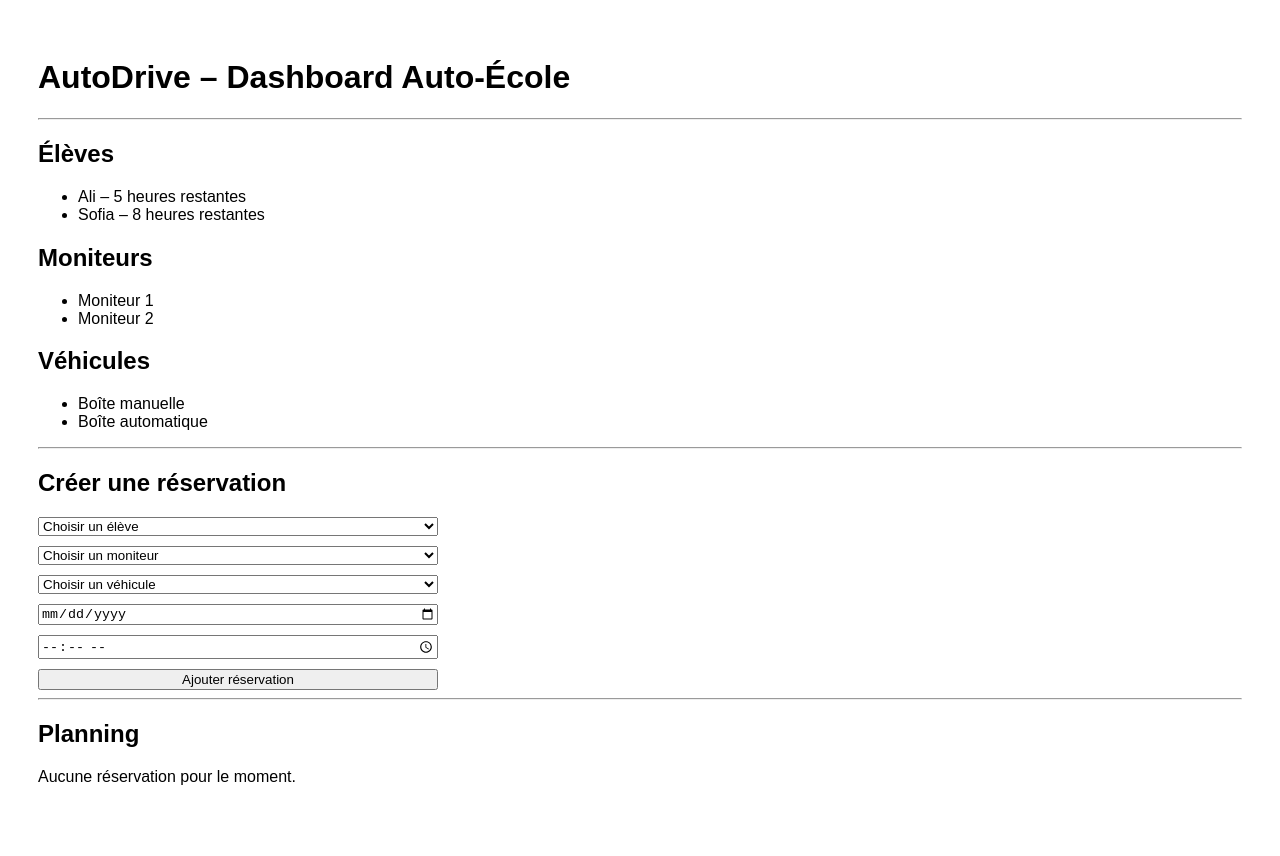
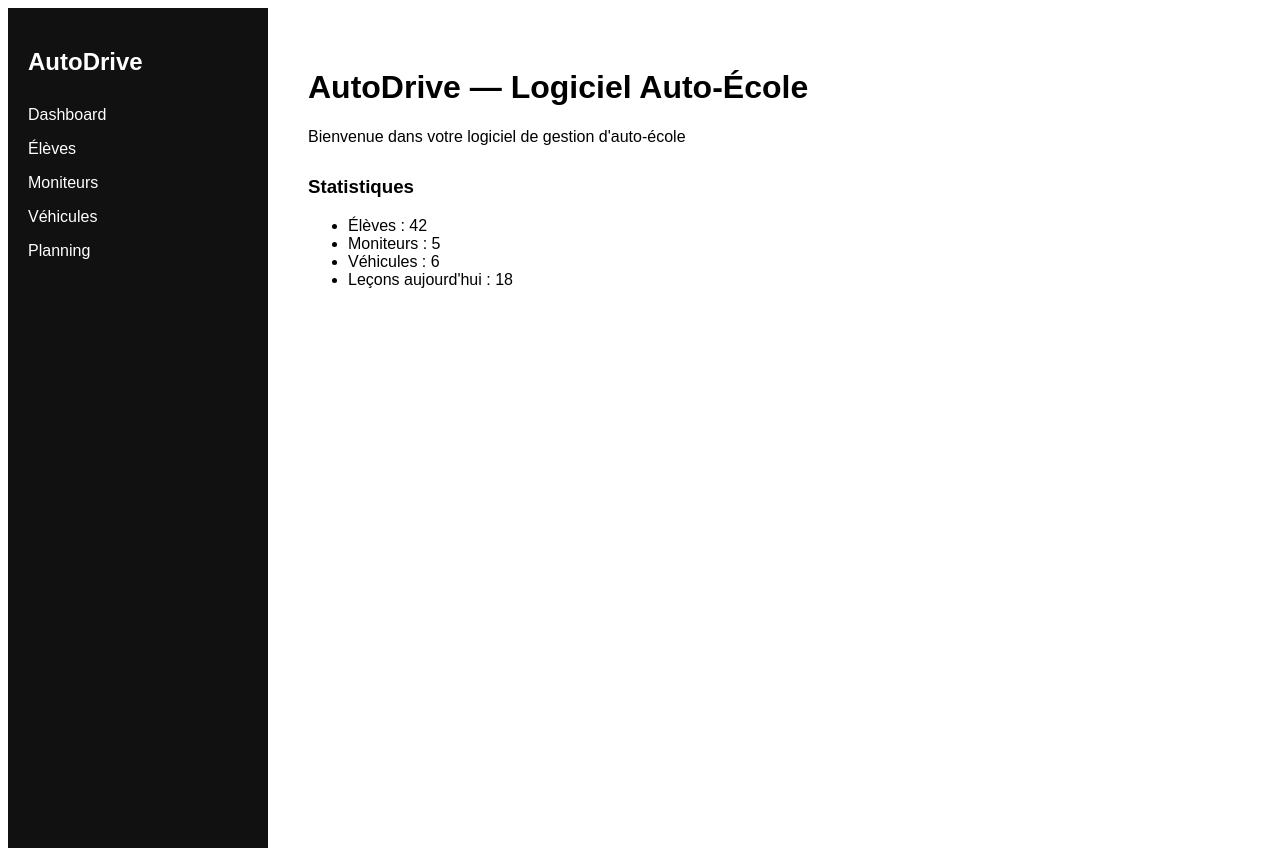
Before and after one commit to nono94400/Auto-drive-, a React (Vite) app: page / in a window 1280 px wide. Built offline with nearby package versions, Linux system fonts and the light colour scheme.

Commit message:
Update App.jsx

```diff
--- a/src/App.jsx
+++ b/src/App.jsx
@@ -1,157 +1,75 @@
 import React, { useState } from "react";
 
-function App() {
-  const [students, setStudents] = useState([
-    { id: 1, name: "Ali", hours: 5 },
-    { id: 2, name: "Sofia", hours: 8 },
-  ]);
+import Dashboard from "./pages/Dashboard";
+import Students from "./pages/Students";
+import Instructors from "./pages/Instructors";
+import Vehicles from "./pages/Vehicles";
+import Booking from "./pages/Booking";
 
-  const [instructors] = useState([
-    { id: 1, name: "Moniteur 1" },
-    { id: 2, name: "Moniteur 2" },
-  ]);
+export default function App() {
 
-  const [cars] = useState([
-    { id: 1, type: "Boîte manuelle" },
-    { id: 2, type: "Boîte automatique" },
-  ]);
+  const [page, setPage] = useState("dashboard");
 
-  const [bookings, setBookings] = useState([]);
+  const renderPage = () => {
 
-  const [newBooking, setNewBooking] = useState({
-    student: "",
-    instructor: "",
-    car: "",
-    date: "",
-    time: "",
-  });
+    if (page === "dashboard") return <Dashboard />;
+    if (page === "students") return <Students />;
+    if (page === "instructors") return <Instructors />;
+    if (page === "vehicles") return <Vehicles />;
+    if (page === "booking") return <Booking />;
 
-  const handleChange = (e) => {
-    setNewBooking({
-      ...newBooking,
-      [e.target.name]: e.target.value,
-    });
-  };
-
-  const addBooking = () => {
-    if (
-      newBooking.student &&
-      newBooking.instructor &&
-      newBooking.car &&
-      newBooking.date &&
-      newBooking.time
-    ) {
-      setBookings([
-        ...bookings,
-        {
-          id: bookings.length + 1,
-          ...newBooking,
-        },
-      ]);
-
-      setNewBooking({
-        student: "",
-        instructor: "",
-        car: "",
-        date: "",
-        time: "",
-      });
-    }
   };
 
   return (
-    <div style={{ fontFamily: "Arial", padding: "30px" }}>
-      <h1>AutoDrive – Dashboard Auto-École</h1>
 
-      <hr />
+    <div style={{ display: "flex", fontFamily: "Arial" }}>
 
-      <h2>Élèves</h2>
-      <ul>
-        {students.map((student) => (
-          <li key={student.id}>
-            {student.name} – {student.hours} heures restantes
-          </li>
-        ))}
-      </ul>
+      <div
+        style={{
+          width: "220px",
+          height: "100vh",
+          background: "#111",
+          color: "white",
+          padding: "20px"
+        }}
+      >
 
-      <h2>Moniteurs</h2>
-      <ul>
-        {instructors.map((i) => (
-          <li key={i.id}>{i.name}</li>
-        ))}
-      </ul>
+        <h2>AutoDrive</h2>
 
-      <h2>Véhicules</h2>
-      <ul>
-        {cars.map((c) => (
-          <li key={c.id}>{c.type}</li>
-        ))}
-      </ul>
+        <div style={{ marginTop: "30px" }}>
 
-      <hr />
+          <p style={{ cursor: "pointer" }} onClick={() => setPage("dashboard")}>
+            Dashboard
+          </p>
 
-      <h2>Créer une réservation</h2>
+          <p style={{ cursor: "pointer" }} onClick={() => setPage("students")}>
+            Élèves
+          </p>
 
-      <div style={{ display: "flex", flexDirection: "column", gap: "10px", maxWidth: "400px" }}>
-        <select name="student" value={newBooking.student} onChange={handleChange}>
-          <option value="">Choisir un élève</option>
-          {students.map((s) => (
-            <option key={s.id} value={s.name}>
-              {s.name}
-            </option>
-          ))}
-        </select>
+          <p style={{ cursor: "pointer" }} onClick={() => setPage("instructors")}>
+            Moniteurs
+          </p>
 
-        <select name="instructor" value={newBooking.instructor} onChange={handleChange}>
-          <option value="">Choisir un moniteur</option>
-          {instructors.map((i) => (
-            <option key={i.id} value={i.name}>
-              {i.name}
-            </option>
-          ))}
-        </select>
+          <p style={{ cursor: "pointer" }} onClick={() => setPage("vehicles")}>
+            Véhicules
+          </p>
 
-        <select name="car" value={newBooking.car} onChange={handleChange}>
-          <option value="">Choisir un véhicule</option>
-          {cars.map((c) => (
-            <option key={c.id} value={c.type}>
-              {c.type}
-            </option>
-          ))}
-        </select>
+          <p style={{ cursor: "pointer" }} onClick={() => setPage("booking")}>
+            Planning
+          </p>
 
-        <input
-          type="date"
-          name="date"
-          value={newBooking.date}
-          onChange={handleChange}
-        />
+        </div>
 
-        <input
-          type="time"
-          name="time"
-          value={newBooking.time}
-          onChange={handleChange}
-        />
-
-        <button onClick={addBooking}>Ajouter réservation</button>
       </div>
 
-      <hr />
+      <div style={{ flex: 1 }}>
 
-      <h2>Planning</h2>
+        {renderPage()}
 
-      {bookings.length === 0 && <p>Aucune réservation pour le moment.</p>}
+      </div>
 
-      <ul>
-        {bookings.map((b) => (
-          <li key={b.id}>
-            {b.date} {b.time} – {b.student} avec {b.instructor} ({b.car})
-          </li>
-        ))}
-      </ul>
     </div>
+
   );
+
 }
-
-export default App;
```
